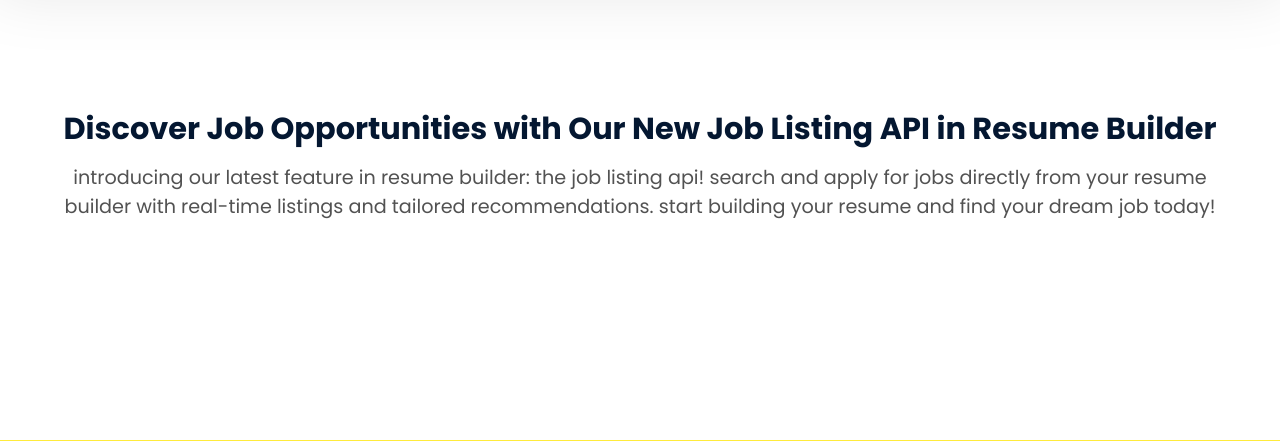
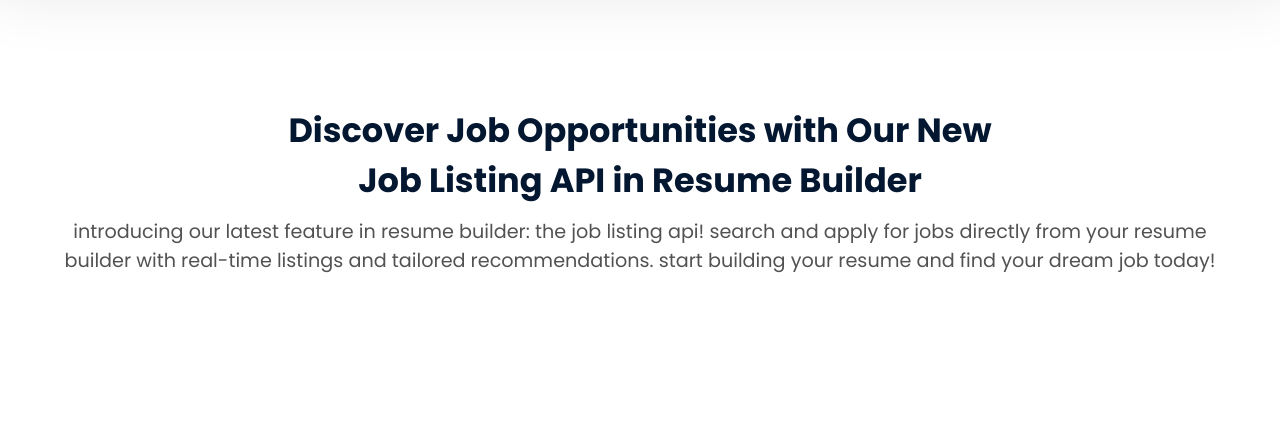
Before and after one commit to youssef-erremili/Resume-Builder, a PHP site: page /job/listing.php in a window 1280 px wide. Shown: the part 120-561 px from the top of the page. Run offline with PHP 8.4, Linux system fonts and the light colour scheme; some web fonts are replaced.

Commit message:
Add job section

```diff
--- a/assets/styles/job.css
+++ b/assets/styles/job.css
@@ -14,7 +14,8 @@ h1 {
     text-align: center;
     color: var(--main-title-c);
     margin-top: 6.6rem;
-    font-size: 1.9rem;
+    font-size: 2.1rem;
+    padding: 0 5rem;
 }
 
 .subtitle {
@@ -124,12 +125,12 @@ h1 {
 }
 
 .loader {
-    border: 8px solid #f3f4f6;
-    border-top: 8px solid #0073b1;
+    border: 8px solid var(--first-main-color);
+    border-top: 8px solid var(--weight);
     border-radius: 50%;
     width: 50px;
     height: 50px;
-    animation: spin 1s linear infinite;
+    animation: spin 700ms linear infinite;
     margin: 20px auto;
 }
 
--- a/job/listing.php
+++ b/job/listing.php
@@ -55,7 +55,7 @@ session_start();
             </div>
         </div>
     </header>
-    <h1>Discover Job Opportunities with Our New Job Listing API in Resume Builder</h1>
+    <h1>Discover Job Opportunities with Our New <br> Job Listing API in Resume Builder</h1>
     <p class="subtitle">Introducing our latest feature in Resume Builder: the Job Listing API! Search and apply for jobs directly from your resume builder with real-time listings and tailored recommendations. Start
     building your resume and find your dream job today!</p>
     <div id="loader" class="loader"></div>
```
